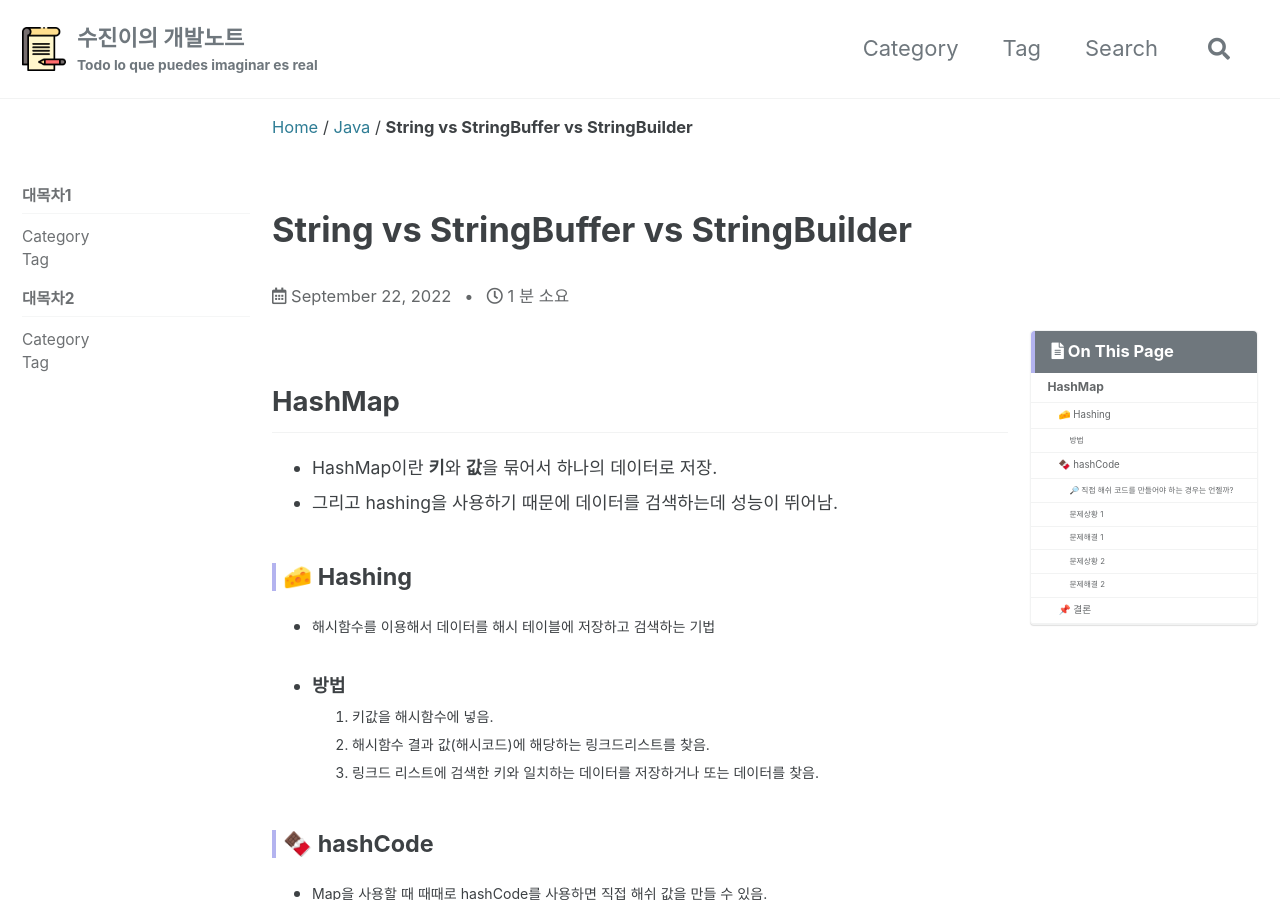
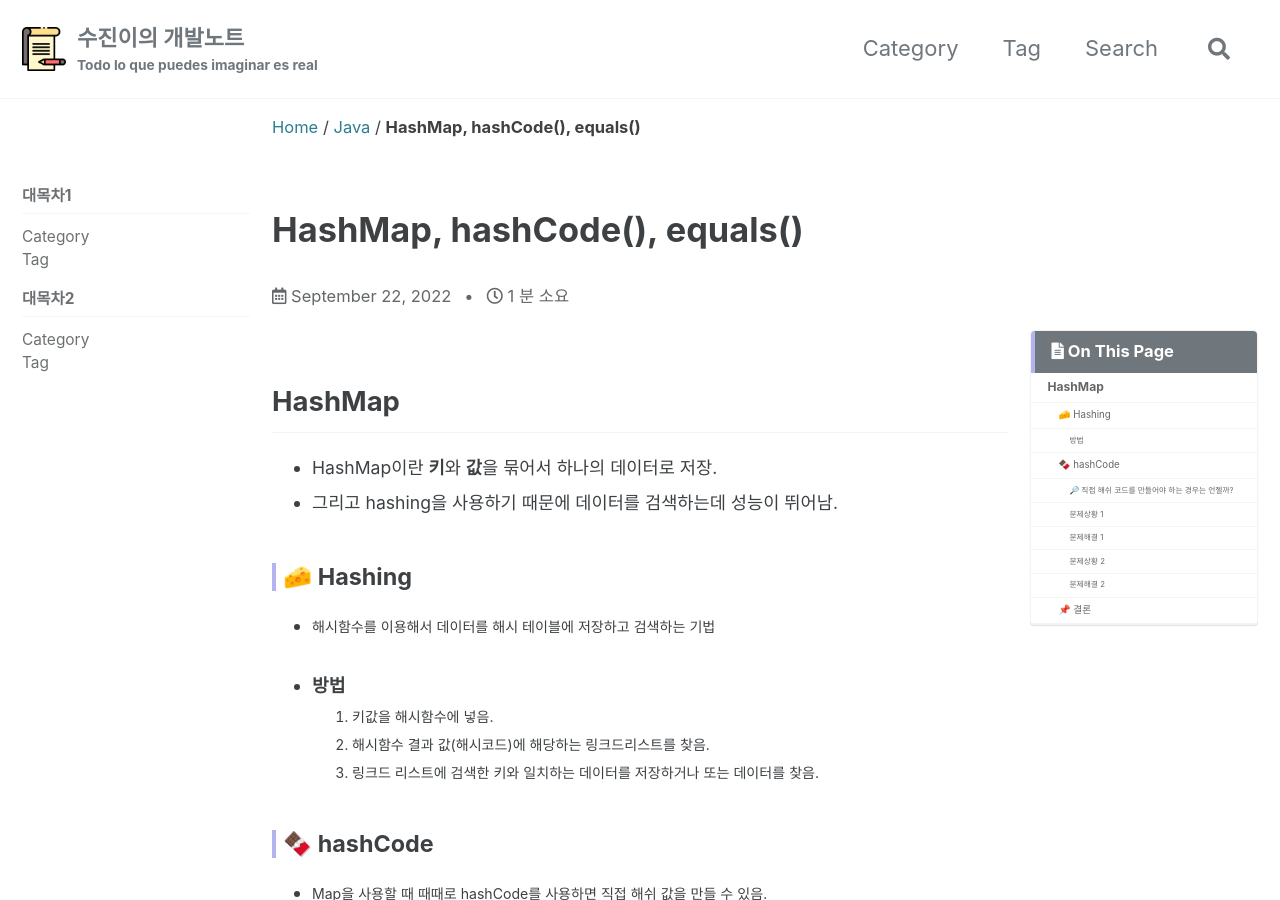
Before and after one commit to hula-la/hula-la.github.io, a Jekyll site: the page built from _posts/2022-09-22-HashMap.md, in a window 1280 px wide and 900 px high. Built offline with Jekyll 4.4.1, drawn with Linux system fonts in a browser that asks for light colours; cached includes are drawn as plain includes; some web fonts are replaced; comment, search, counter and statistics services are not loaded; some of the changed text lies outside the part shown.

Commit message:
포스트 이름 변경

```diff
--- a/_posts/2022-09-22-String, StringBuffer, StringBuilder 차이.md
+++ b/_posts/2022-09-22-HashMap.md
@@ -1,8 +1,8 @@
 ---
 layout: single
-title: "String vs StringBuffer vs StringBuilder"
+title: "HashMap, hashCode(), equals()"
 categories: Java
-tag: [Java, String, StringBuffer, StringBuilder]
+tag: [Java, HashMap, hashCode, equals]
 toc: true
 toc_sticky: true
 author_profile: false
```
Also changed, not shown: _posts/2022-09-22-StringBuffer.md (renamed from _posts/2022-09-22-HashMap, hashCode(), equals().md).
